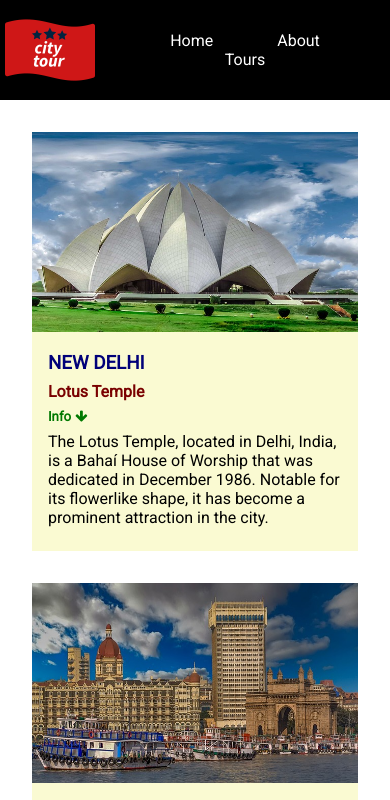
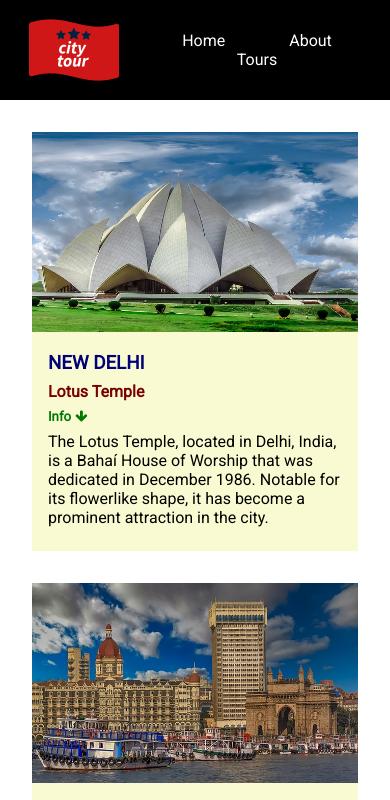
Before and after one commit to goutamaskeladi/city-tour, a React app: page / in a window 390 px wide. Shown: the top 800 px of the page. Built offline with nearby package versions, Linux system fonts and the light colour scheme.

Commit message:
Fixed Responsive Style Issue

```diff
--- a/src/components/Navbar/Navbar.scss
+++ b/src/components/Navbar/Navbar.scss
@@ -6,6 +6,7 @@
     img {
         flex: 1;
         height: 100px;
+        margin-left: 1.5rem;
     }
     .nav-links {
         flex: 8;
--- a/src/components/Tour/Tour.js
+++ b/src/components/Tour/Tour.js
@@ -2,7 +2,7 @@ import React from 'react'
 import './Tour.scss'
 
 function Tour(props) {
-    const { id, img, city, name, info } = props
+    const { img, city, name, info } = props
     return (
         <>
           <article className="tour">
```
